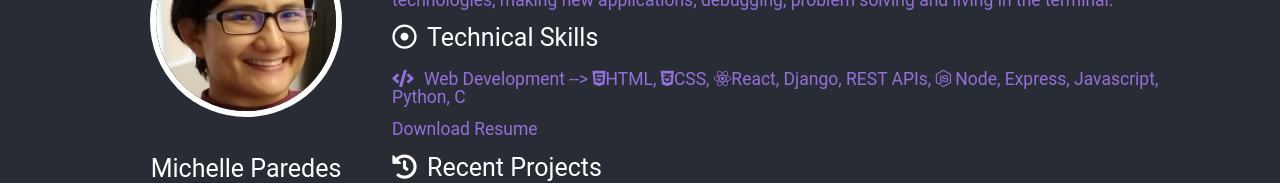
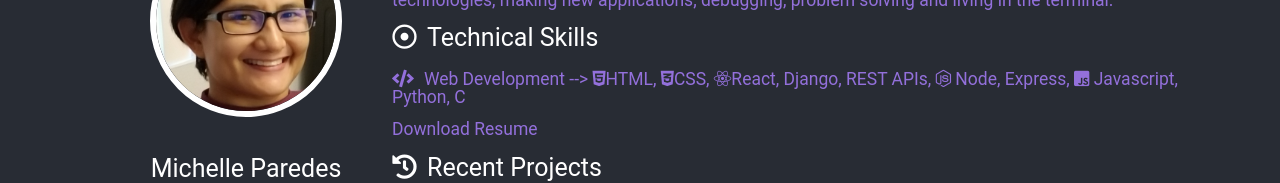
Before and after one commit to mparedes003/profile-page, a React (Create React App) app: page / in a window 1280 px wide. Shown: the part 356-539 px from the top of the page. Built offline with nearby package versions, Linux system fonts and the light colour scheme.

Commit message:
Add fontawesome icon for JS

```diff
--- a/src/App.js
+++ b/src/App.js
@@ -55,7 +55,7 @@ function App() {
             HTML, <i class="fab fa-css3-alt" />
             CSS, <i class="fab fa-react" />
             React, Django, REST APIs, <i class="fab fa-node-js" /> Node,
-            Express, Javascript, Python, C
+            Express, <i class="fab fa-js-square" /> Javascript, Python, C
           </p>
 
           <p>Download Resume</p>
```
